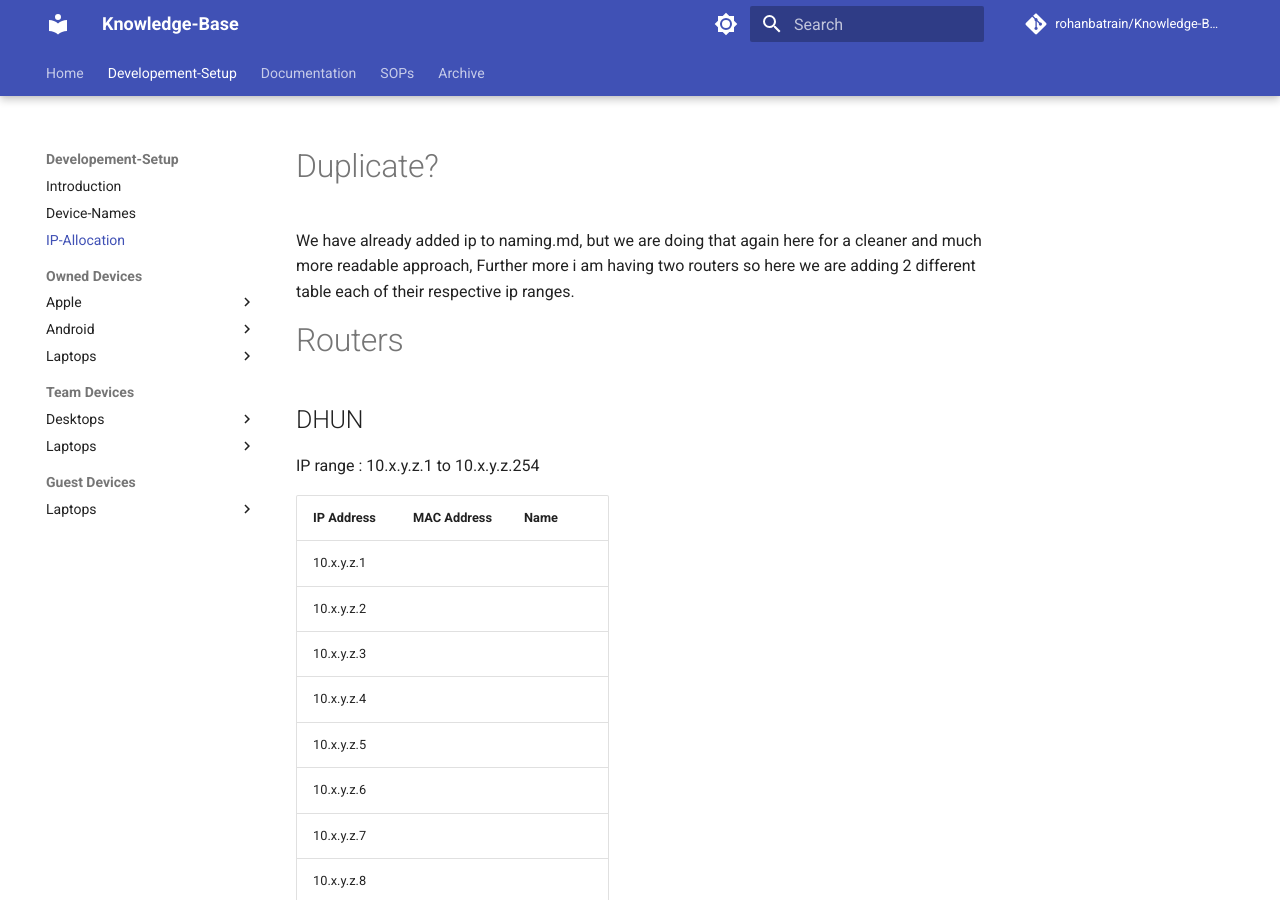
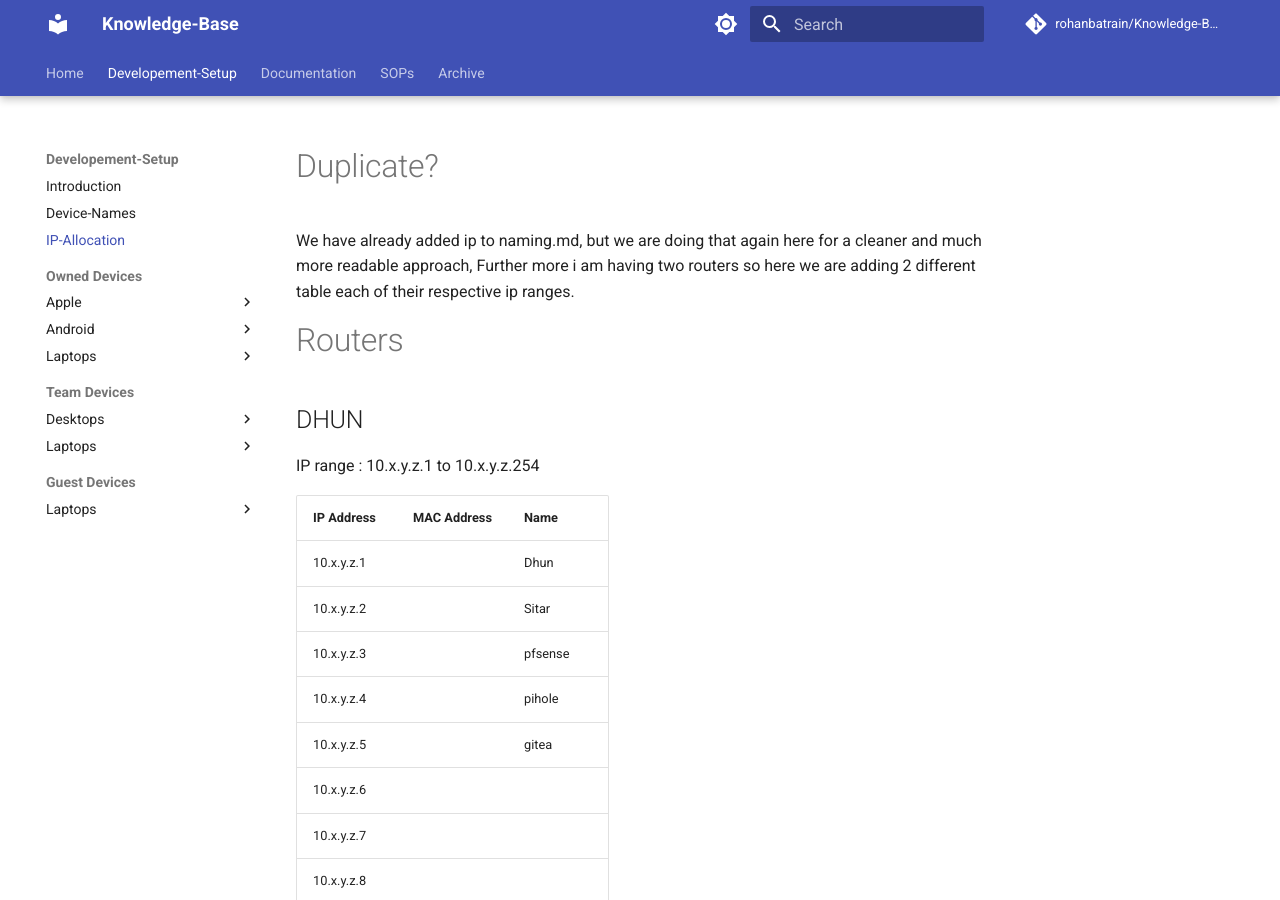
Before and after one commit to rohanbatrain/knowledge-base, an MkDocs documentation site: the page built from docs/Developement-Setup/IP-Allocation.md, in a window 1280 px wide and 900 px high. Built offline with MkDocs 1.6.1 and Material for MkDocs 9.7.7, drawn with Linux system fonts in a browser that asks for light colours; nearby versions of some CDN libraries; library files that are not in the unit come from our copies; comment, search, counter and statistics services are not loaded.

Commit message:
Update IP-Allocation.md

```diff
--- a/docs/Developement-Setup/IP-Allocation.md
+++ b/docs/Developement-Setup/IP-Allocation.md
@@ -12,11 +12,11 @@ IP range : 10.x.y.z.1 to 10.x.y.z.254
 
 | IP Address  | MAC Address       | Name |
 |-------------|-------------------|------|
-| 10.x.y.z.1    |                   |      |
-| 10.x.y.z.2    |                   |      |
-| 10.x.y.z.3    |                   |      |
-| 10.x.y.z.4    |                   |      |
-| 10.x.y.z.5    |                   |      |
+| 10.x.y.z.1    |                   |   Dhun   |
+| 10.x.y.z.2    |                   |    Sitar  |
+| 10.x.y.z.3    |                   |      pfsense   |
+| 10.x.y.z.4    |                   |    pihole  |
+| 10.x.y.z.5    |                   |     gitea |
 | 10.x.y.z.6    |                   |      |
 | 10.x.y.z.7    |                   |      |
 | 10.x.y.z.8    |                   |      |
```
